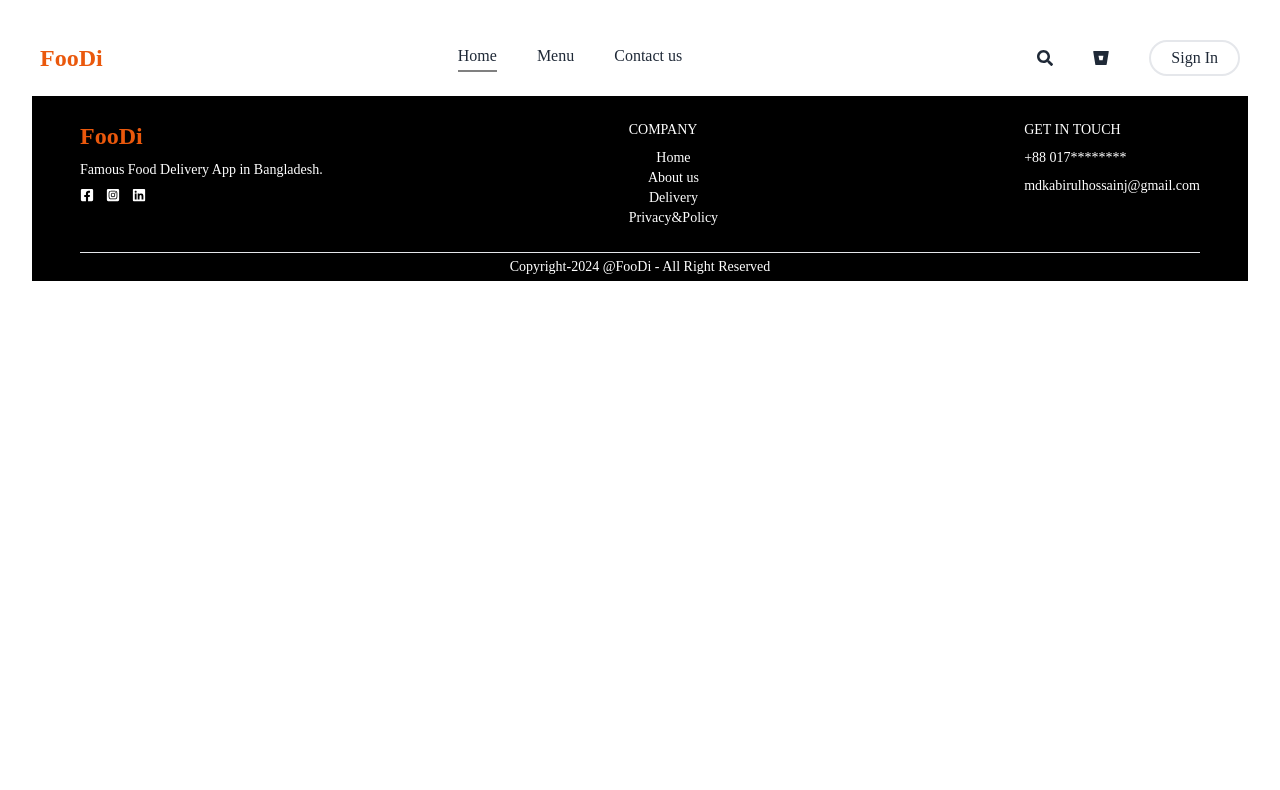
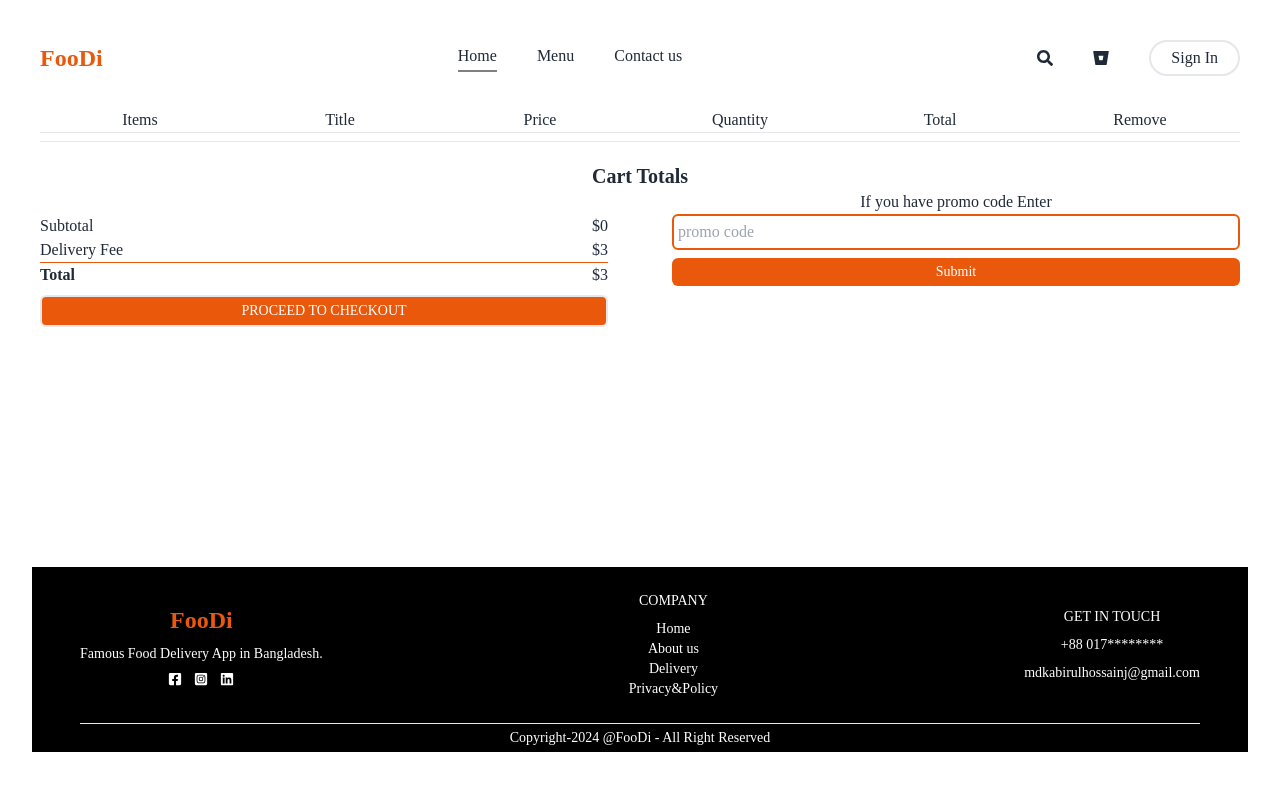
Before and after one commit to mdkabirulhossain/Foodi, a React (Vite) app in the folder foodi-frontend/: page /cart in a window 1280 px wide. Shown: the top 790 px of the page. Built offline with nearby package versions, Linux system fonts and the light colour scheme.

Commit message:
Created Cart and PlaceOrder

```diff
--- a/foodi-frontend/src/components/Footer/Footer.jsx
+++ b/foodi-frontend/src/components/Footer/Footer.jsx
@@ -3,9 +3,9 @@ import { FaFacebookSquare, FaInstagramSquare, FaLinkedin } from "react-icons/fa"
 
 const Footer = () => {
     return (
-        <div className='bg-black mt-5 text-white px-2 md:px-6 lg:px-12' id='footer'>
-        <div className='footer flex justify-between '>
-            <div className="footer-start py-6">
+        <div className='bg-black mt-60 text-white px-2 md:px-6 lg:px-12 ' id='footer'>
+        <div className='footer flex flex-col items-center md:flex-row md:justify-between'>
+            <div className="footer-start flex flex-col items-center py-1 md:py-6">
                 <h1 className='text-2xl font-semibold text-orange-600'>FooDi</h1>
                 <p className='text-start'>Famous Food Delivery App in Bangladesh.</p>
                 <div className='flex gap-3'>
@@ -14,16 +14,16 @@ const Footer = () => {
                     <FaLinkedin className='cursor-pointer'></FaLinkedin>
                 </div>
             </div>
-            <div className="footer-middle py-6">
+            <div className="footer-middle flex flex-col items-center py-1 md:py-6">
                 <h2>COMPANY</h2>
-                <ul>
+                <ul className='text-center'>
                     <li className='cursor-pointer'>Home</li>
                     <li className='cursor-pointer'>About us</li>
                     <li className='cursor-pointer'>Delivery</li>
                     <li className='cursor-pointer'>Privacy&Policy</li>
                 </ul>
             </div>
-            <div className="footer-end py-6">
+            <div className="footer-end flex flex-col items-center py-1 md:py-6 ">
                 <h1>GET IN TOUCH</h1>
                 <p className='cursor-pointer'>+88 017********</p>
                 <p className='cursor-pointer'>mdkabirulhossainj@gmail.com</p>
--- a/foodi-frontend/src/components/Navbar/Navbar.jsx
+++ b/foodi-frontend/src/components/Navbar/Navbar.jsx
@@ -8,7 +8,7 @@ const Navbar = ({setLogin}) => {
     return (
         <div className='flex justify-between items-center pt-2 px-2'>
             <div>
-                <h1 className='text-2xl font-semibold text-orange-600'>FooDi</h1>
+               <Link to='/'><h1 className='text-2xl font-semibold text-orange-600'>FooDi</h1></Link>
             </div>
             <ul className=' menu-list flex gap-x-10 '>
                 <Link to='/' onClick={()=>{setMenu("Home")}} className={menu === "Home"? "active" : ""}>Home</Link>
@@ -17,7 +17,7 @@ const Navbar = ({setLogin}) => {
             </ul>
             <div className='flex justify-center items-center gap-x-6 md:gap-x-8 lg:gap-x-10'>
                 <FaSearch></FaSearch>
-                <FaBitbucket></FaBitbucket>
+               <Link to="/cart"><FaBitbucket></FaBitbucket></Link>
                 <div>
                     <button onClick={()=>setLogin(true)} className='border-2 rounded-3xl px-5 py-1 bg-transparent cursor-pointer duration-200 hover:bg-slate-200'>Sign In</button>
                 </div>
--- a/foodi-frontend/src/context/StoreContext.jsx
+++ b/foodi-frontend/src/context/StoreContext.jsx
@@ -17,17 +17,24 @@ const StoreContextProvider =(props)=>{
         setCartItems((prev)=>({...prev, [itemId] : prev[itemId]-1}))
     }
 
-    useEffect(()=>{
-        console.log(cartItems)
-    },
-        [cartItems])
+    const getTotalCartAmount = () =>{
+        let totalAmount =0;
+        for(const item in cartItems){
+            if(cartItems[item] > 0){
+                let itemInfo = food_list.find((product)=>product._id === item);
+                totalAmount += itemInfo.price * cartItems[item];
+            }
+        }
+        return totalAmount;
+    }
 
     const contextValue ={
         food_list,
         cartItems,
         setCartItems,
         addToCart,
-        removeFromCart
+        removeFromCart,
+        getTotalCartAmount,
     }
     return(
         <StoreContext.Provider value={contextValue}>
--- a/foodi-frontend/src/pages/Cart/Cart.jsx
+++ b/foodi-frontend/src/pages/Cart/Cart.jsx
@@ -1,8 +1,71 @@
+import { useContext } from 'react';
 import './Cart.css'
+import { StoreContext } from '../../context/StoreContext';
+import { RxCross2 } from 'react-icons/rx';
+import { useNavigate } from 'react-router-dom';
 
 const Cart = () => {
+    const { food_list, cartItems, removeFromCart, getTotalCartAmount } = useContext(StoreContext);
+    const navigate = useNavigate();
     return (
-        <div>
+        <div className='cart px-2 mt-8'>
+            <div className='cart-items'>
+                <div className='grid grid-cols-6 justify-between justify-items-center'>
+                    <p>Items</p>
+                    <p>Title</p>
+                    <p>Price</p>
+                    <p>Quantity</p>
+                    <p>Total</p>
+                    <p>Remove</p>
+                </div>
+                {/* <br /> */}
+                <hr />
+                {
+                    food_list.map((item, index) => {
+                        if (cartItems[item._id] > 0) {
+                            return (
+                                <div className='grid grid-cols-6 place-items-center justify-items-center gap-3 p-2' key={index}>
+                                    <img src={item?.image} alt=""
+                                        className='w-12 h-12 md:w-14 md:h-14'
+                                    />
+                                    <p className='text-center'>{item?.name}</p>
+                                    <p>${item?.price}</p>
+                                    <p>{cartItems[item._id]}</p>
+                                    <p>${item?.price * cartItems[item._id]}</p>
+                                    <RxCross2 className='cursor-pointer text-red-600' onClick={() => removeFromCart(item._id)} />
+                                </div>
+                            )
+                        }
+                    })
+                }
+                <div>
+                    <hr className='my-2' />
+                    <h1 className='text-xl font-bold mt-5'>Cart Totals</h1>
+                    <div className='flex flex-col-reverse justify-between gap-2 md:gap-16 md:flex-row'>
+                        <div className='w-full mt-6'>
+                            <div className='flex justify-between items-center'>
+                                <p>Subtotal</p>
+                                <p>${getTotalCartAmount()}</p>
+                            </div>
+                            <div className='flex justify-between items-center'>
+                                <p>Delivery Fee</p>
+                                <p>${3}</p>
+                            </div>
+                            <hr className='border-1 border-orange-600' />
+                            <div className='flex justify-between items-center'>
+                                <p className='font-semibold'>Total</p>
+                                <p>${getTotalCartAmount() + 3}</p>
+                            </div>
+                            <button onClick={()=>navigate('/order')} className='border-2 bg-orange-600 text-white p-1 mt-2 rounded-md text-sm w-full'>PROCEED TO CHECKOUT</button>
+                        </div>
+                        <div className=' w-full'>
+                            <p>If you have promo code Enter</p>
+                            <input type="text" placeholder='promo code' name="" id="" className='border-2 w-full border-orange-600 p-1 rounded-md' />
+                            <button className='p-1 my-2 bg-orange-600 rounded-md text-white w-full text-sm'>Submit</button>
+                        </div>
+                    </div>
+                </div>
+            </div>
 
         </div>
     );
--- a/foodi-frontend/src/pages/PlaceOrder/PlaceOrder.jsx
+++ b/foodi-frontend/src/pages/PlaceOrder/PlaceOrder.jsx
@@ -1,10 +1,46 @@
+import { useContext } from 'react';
 import './PlaceOrder.css'
+import { StoreContext } from '../../context/StoreContext';
 
 const PlaceOrder = () => {
+    const { getTotalCartAmount } = useContext(StoreContext);
     return (
-        <div>
+        <form className='px-2 mt-8'>
+            <div className='flex flex-col justify-between gap-10 md:flex-row'>
+            <div className='flex flex-col w-full'>
+                <p className='font-semibold'>Delivery Information</p>
 
-        </div>
+                    <input type="text" placeholder='First name' className='border-2 border-gray-200 rounded-md p-1 mb-1' name="" id="" />
+                    <input type="text" placeholder='Last name' className='border-2 border-gray-200 rounded-md p-1 mb-1' name="" id="" />
+
+
+                    <input type="email" placeholder='email' className='border-2 border-gray-200 rounded-md p-1 mb-1' name="" id="" />
+                    <input type="text" placeholder='City' className='border-2 border-gray-200 rounded-md p-1 mb-1' name="" id="" />
+                    <input type="text" placeholder='Street' className='border-2 border-gray-200 rounded-md p-1 mb-1' name="" id="" />
+
+
+                    <input type="text" className='border-2 border-gray-200 rounded-md p-1 mb-1' placeholder='phone' name="" id="" />
+
+
+            </div>
+            <div className='w-full mt-6'>
+                <div className='flex justify-between items-center'>
+                    <p>Subtotal</p>
+                    <p>${getTotalCartAmount()}</p>
+                </div>
+                <div className='flex justify-between items-center'>
+                    <p>Delivery Fee</p>
+                    <p>${3}</p>
+                </div>
+                <hr className='border-1 border-orange-600' />
+                <div className='flex justify-between items-center'>
+                    <p className='font-semibold'>Total</p>
+                    <p>${getTotalCartAmount() + 3}</p>
+                </div>
+                <button className='border-2 bg-orange-600 text-white p-1 mt-2 rounded-md text-sm w-full'>PROCEED TO PAYMENT</button>
+            </div>
+            </div>
+        </form>
     );
 };
 
```
